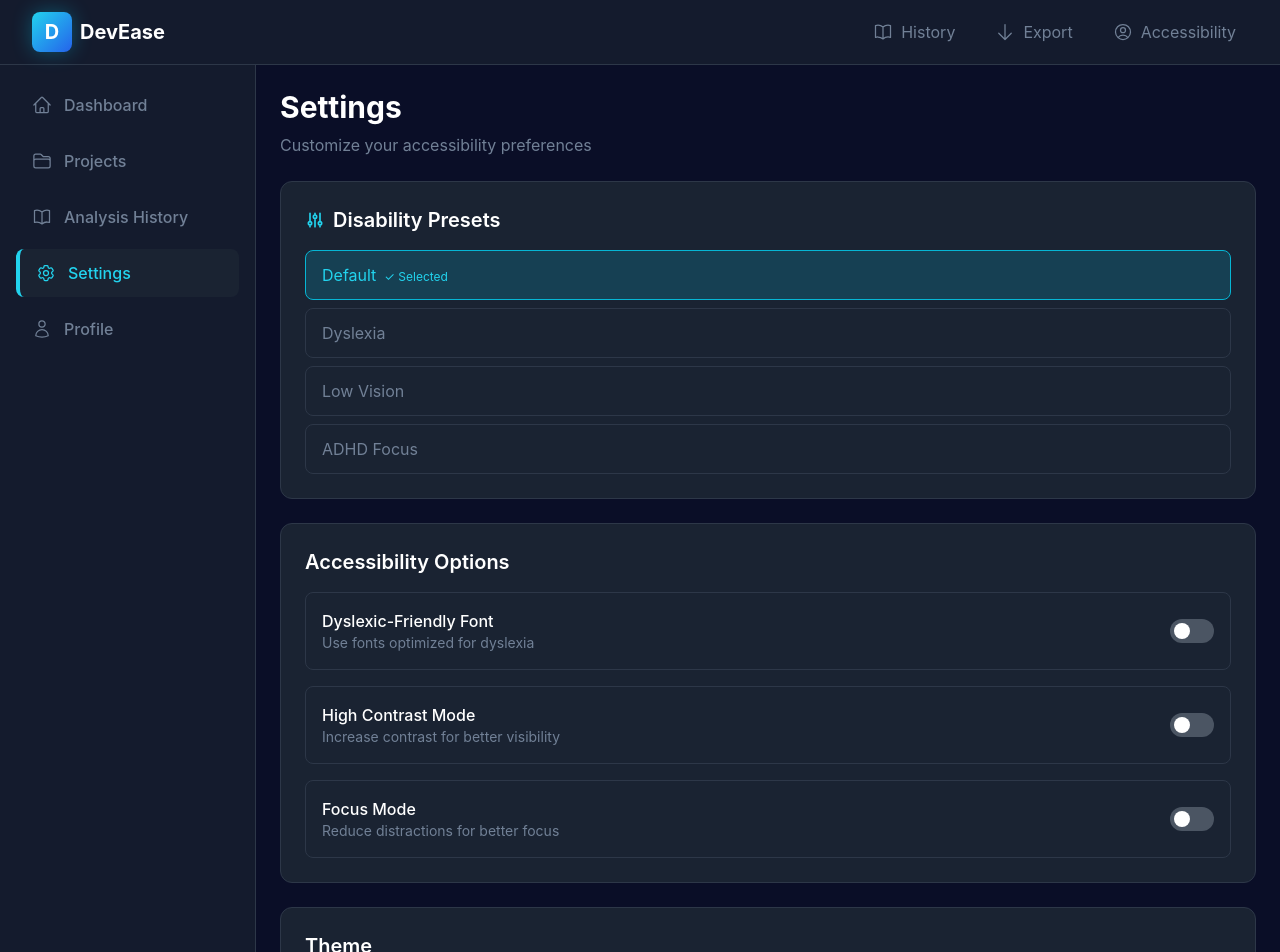
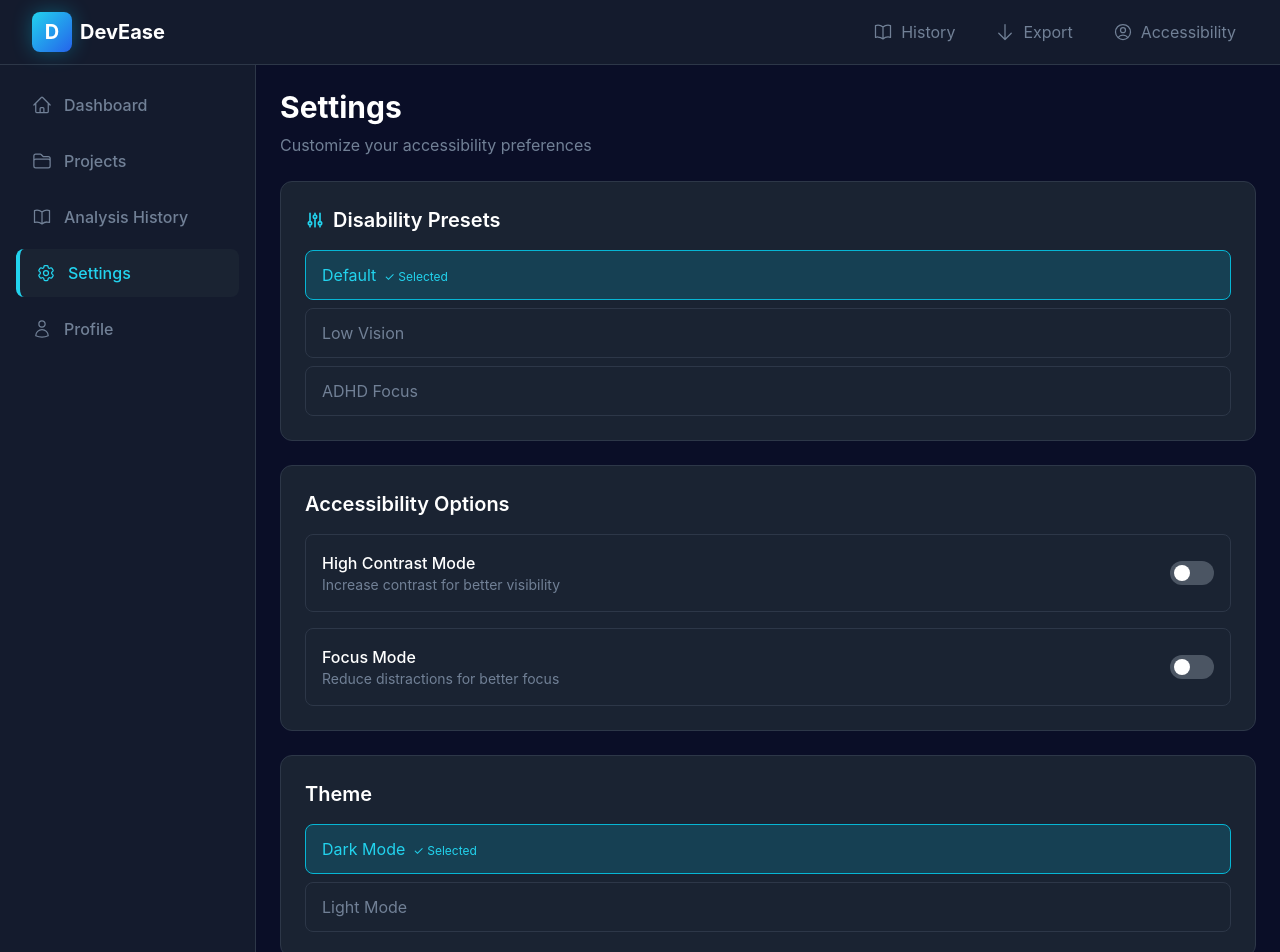
Before and after one commit to Saradiaa20/DevEase-GP-25, a React app in the folder frontend/: page /settings in a window 1280 px wide. Shown: the top 952 px of the page. Built offline with nearby package versions, Linux system fonts and the light colour scheme; no server answers; the HTML template or start-up script is replaced by a standard one.

Commit message:
remove dyslexia mode

```diff
--- a/frontend/src/pages/Settings.jsx
+++ b/frontend/src/pages/Settings.jsx
@@ -7,7 +7,7 @@ function Settings() {
 
   const presets = [
     { id: 'default', name: 'Default' },
-    { id: 'dyslexia', name: 'Dyslexia' },
+    // { id: 'dyslexia', name: 'Dyslexia' },
     { id: 'lowVision', name: 'Low Vision' },
     { id: 'adhdFocus', name: 'ADHD Focus' },
   ]
@@ -56,12 +56,12 @@ function Settings() {
         <div className="cyber-card">
           <h2 className="text-xl font-semibold theme-text-primary mb-4">Accessibility Options</h2>
           <div className="space-y-4">
-            <ToggleOption
+            {/* <ToggleOption
               label="Dyslexic-Friendly Font"
               description="Use fonts optimized for dyslexia"
               checked={settings.dyslexicFont}
               onChange={() => handleToggle('dyslexicFont')}
-            />
+            /> */}
             <ToggleOption
               label="High Contrast Mode"
               description="Increase contrast for better visibility"
@@ -90,7 +90,7 @@ function Settings() {
                   : 'theme-bg-card theme-border theme-text-muted hover:border-cyan-500/50'
               }`}
             >
-              Dark Mode (Cyber Vibes)
+              Dark Mode
               {settings.theme === 'dark' && <span className="ml-2 text-xs">✓ Selected</span>}
             </button>
             <button
```
